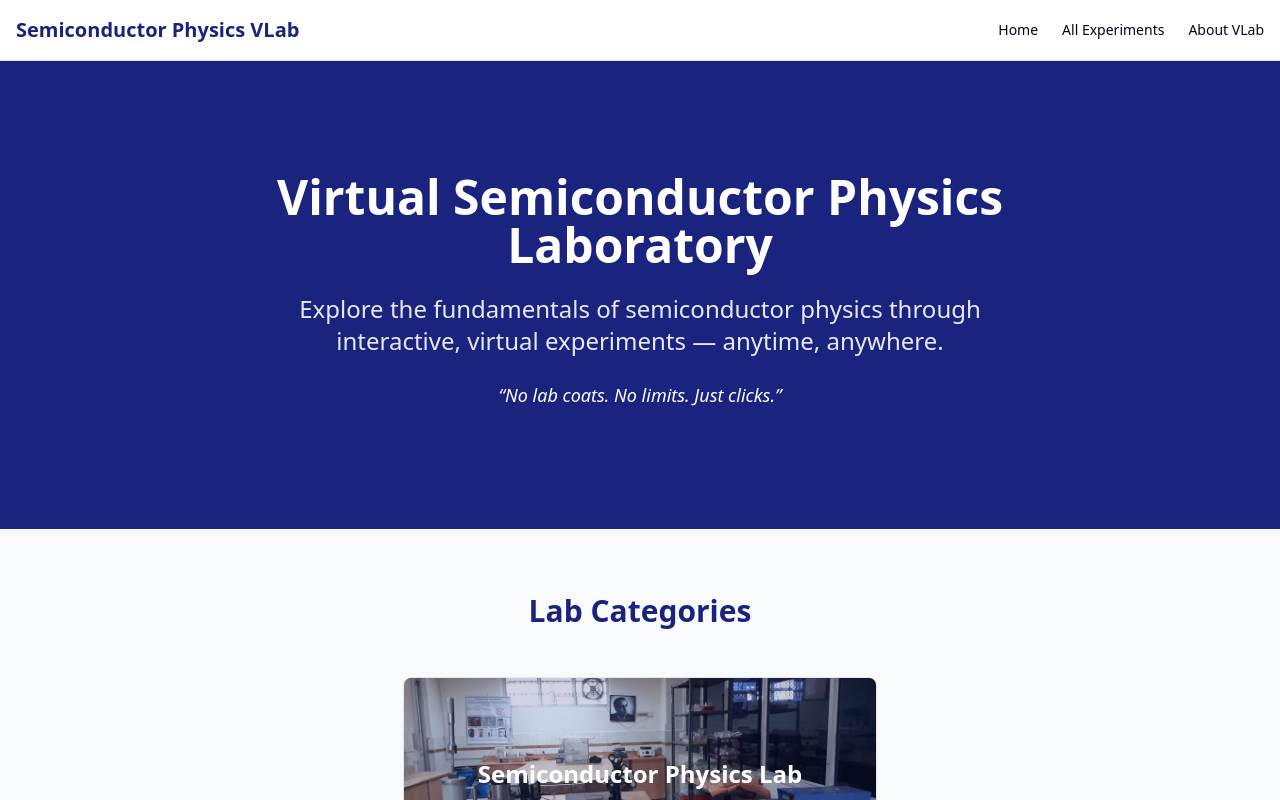
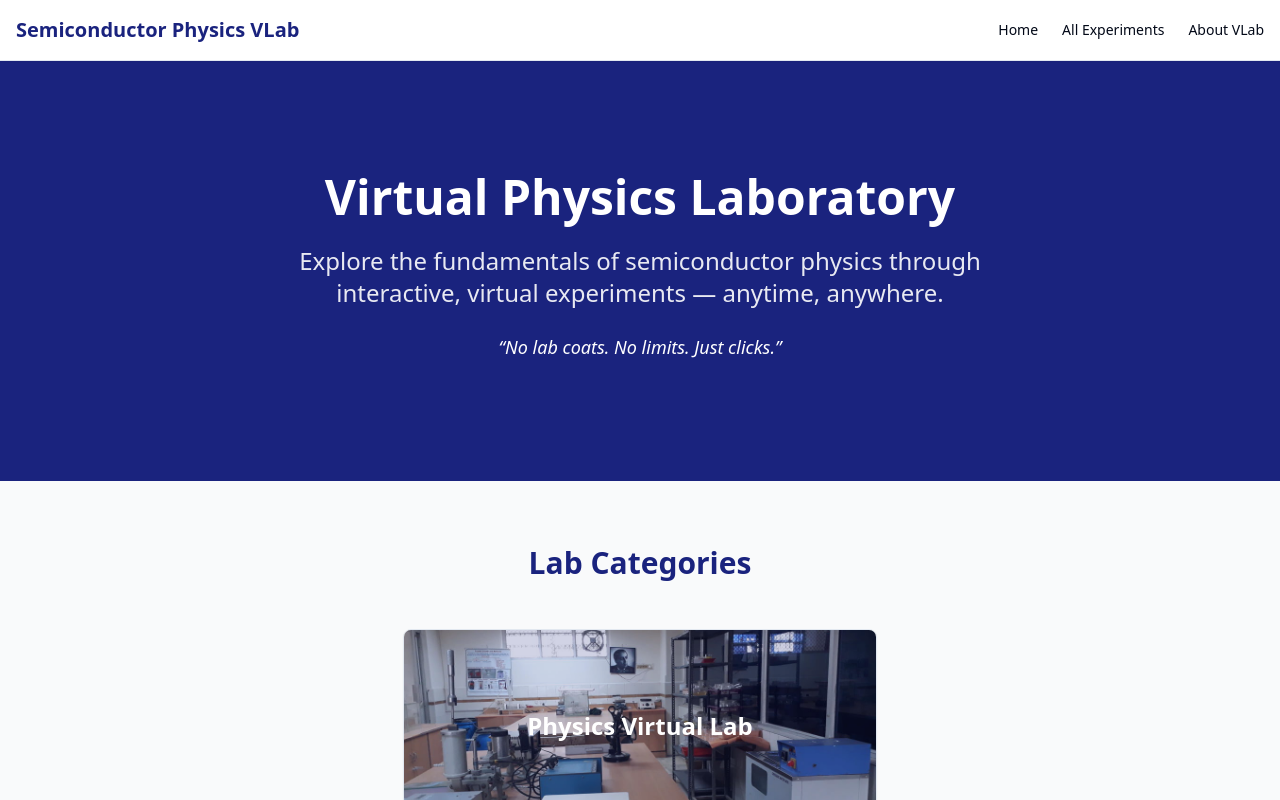
Before and after one commit to itzayush18/srm-virtual-labs, a React (Vite) app: page / in a window 1280 px wide. Shown: the top 800 px of the page. Built offline with nearby package versions, Linux system fonts and the light colour scheme.

Commit message:
Rename Semiconductor Physics Lab to Physics Virtual Lab

```diff
--- a/src/pages/Index.tsx
+++ b/src/pages/Index.tsx
@@ -16,7 +16,7 @@ const Index = () => {
   const labCategories = [
     {
       id: 'semiconductor',
-      title: 'Semiconductor Physics Lab',
+      title: 'Physics Virtual Lab',
       description: 'Interactive experiments on semiconductor materials and devices',
       experimentsCount: 12,
       imagePath: '/researchlab2.jpg',
@@ -30,7 +30,7 @@ const Index = () => {
         <div className="container mx-auto px-6">
           <div className="max-w-3xl mx-auto text-center">
             <h1 className="text-4xl md:text-5xl font-extrabold mb-6 animate-fade-in">
-              Virtual Semiconductor Physics Laboratory
+              Virtual Physics Laboratory
             </h1>
             <p className="text-xl md:text-2xl mb-6 opacity-90 animate-fade-in">
               Explore the fundamentals of semiconductor physics through interactive, virtual
```
